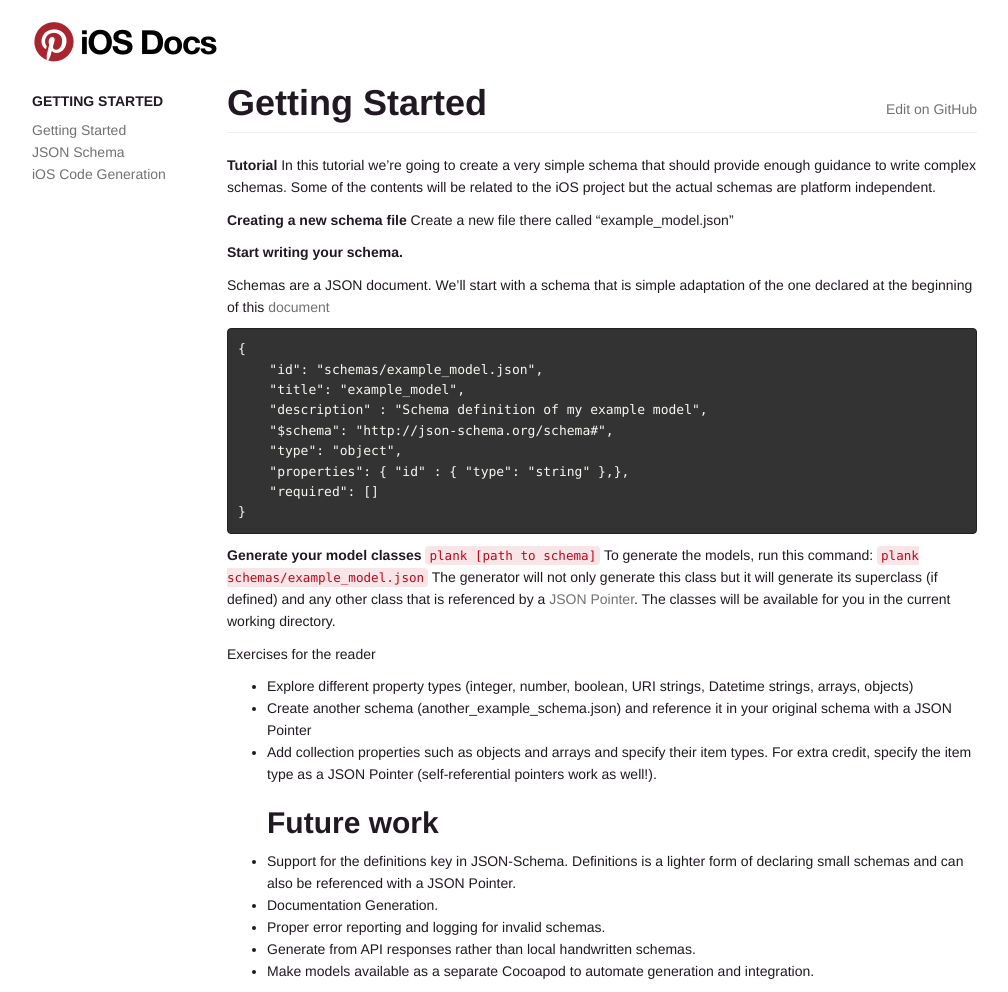
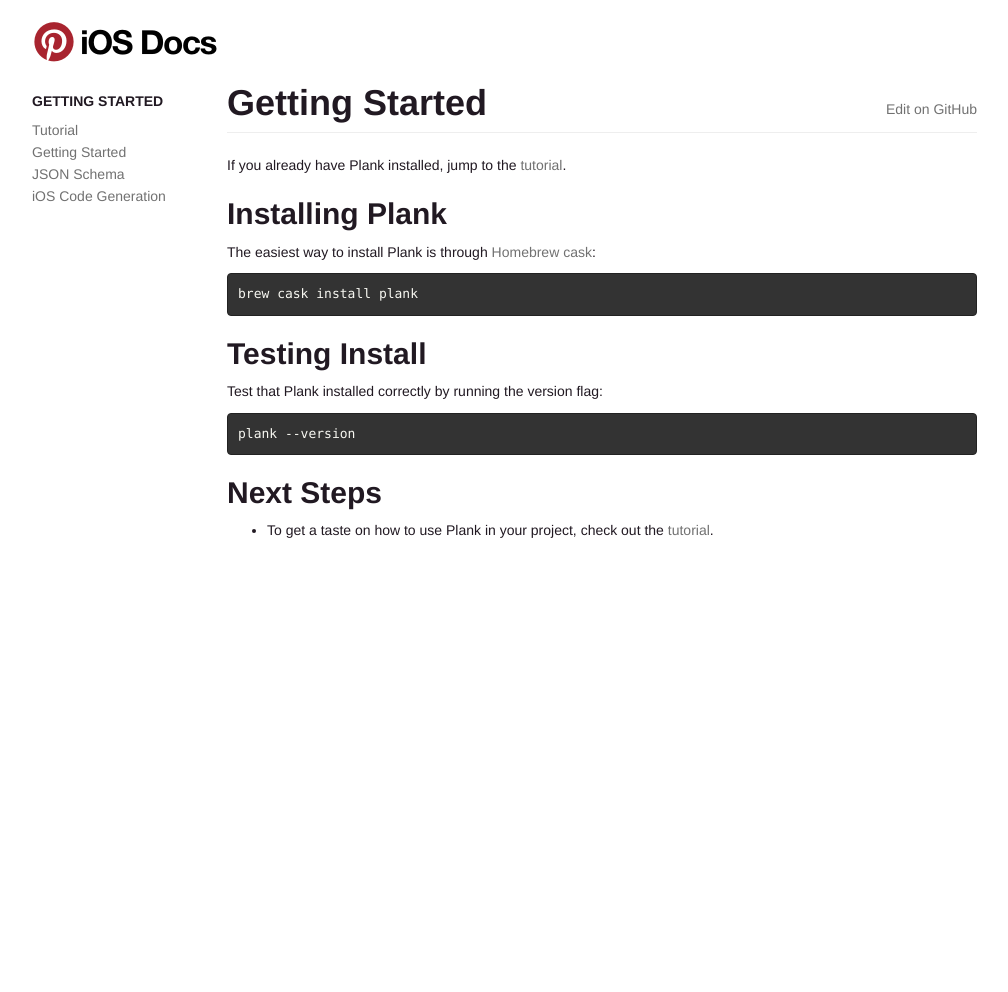
Before and after one commit to pinterest/plank, a Jekyll site: the page built from docs/_posts/2017-02-14-getting-started.md, in a window 1280 px wide. Shown: the whole page, without its empty margins (38-1046 px from the left). Built offline with Jekyll 4.4.1, drawn with Linux system fonts in a browser that asks for light colours; after the commit the page ends 900 px from its top, so only the background shows below that.

Commit message:
Clean up intro documentation

````diff
--- a/docs/_posts/2017-02-14-getting-started.md
+++ b/docs/_posts/2017-02-14-getting-started.md
@@ -3,42 +3,24 @@ layout: post
 title: "Getting Started"
 ---
 
-**Tutorial**
-In this tutorial we’re going to create a very simple schema that should provide enough guidance to write complex schemas. Some of the contents will be related to the iOS project but the actual schemas are platform independent.
+If you already have Plank installed, jump to the [tutorial](https://pinterest.github.io/plank/2017/02/14/tutorial.html).
 
-**Creating a new schema file**
-Create a new file there called “example_model.json”
+## Installing Plank
 
-**Start writing your schema.**
+The easiest way to install Plank is through [Homebrew cask](https://caskroom.github.io/):
 
-Schemas are a JSON document. We’ll start with a schema that is simple adaptation of the one declared at the beginning of this [document](https://docs.google.com/document/d/12gCJ-lTiwmOiTjMmVxJIMzMCAimFEiUQORKserTI68c/edit#heading=h.3qktp9j6yx33)
+```
+brew cask install plank
+```
 
+## Testing Install
 
-    {
-        "id": "schemas/example_model.json",
-        "title": "example_model",
-        "description" : "Schema definition of my example model",
-        "$schema": "http://json-schema.org/schema#",
-        "type": "object",
-        "properties": { "id" : { "type": "string" },},
-        "required": []
-    }
+Test that Plank installed correctly by running the version flag:
 
+```
+plank --version
+```
 
-**Generate your model classes**
-`plank [path to schema]`
-To generate the models, run this command:
-`plank schemas/example_model.json`
-The generator will not only generate this class but it will generate its superclass (if defined) and any other class that is referenced by a [JSON Pointer](https://docs.google.com/document/d/12gCJ-lTiwmOiTjMmVxJIMzMCAimFEiUQORKserTI68c/edit#heading=h.ykiwozj6u36d). The classes will be available for you in the current working directory.
+## Next Steps
 
-Exercises for the reader
-
-- Explore different property types (integer, number, boolean, URI strings, Datetime strings, arrays, objects)
-- Create another schema (another_example_schema.json) and reference it in your original schema with a JSON Pointer
-- Add collection properties such as objects and arrays and specify their item types. For extra credit, specify the item type as a JSON Pointer (self-referential pointers work as well!).
-## Future work
-- Support for the definitions key in JSON-Schema. Definitions is a lighter form of declaring small schemas and can also be referenced with a JSON Pointer.
-- Documentation Generation.
-- Proper error reporting and logging for invalid schemas.
-- Generate from API responses rather than local handwritten schemas.
-- Make models available as a separate Cocoapod to automate generation and integration.
+- To get a taste on how to use Plank in your project, check out the [tutorial](https://pinterest.github.io/plank/2017/02/14/tutorial.html).
````
Also changed, not shown: docs/_posts/2017-02-14-tutorial.md (added, +44 -0 lines), docs/index.md (+14 -6 lines).
